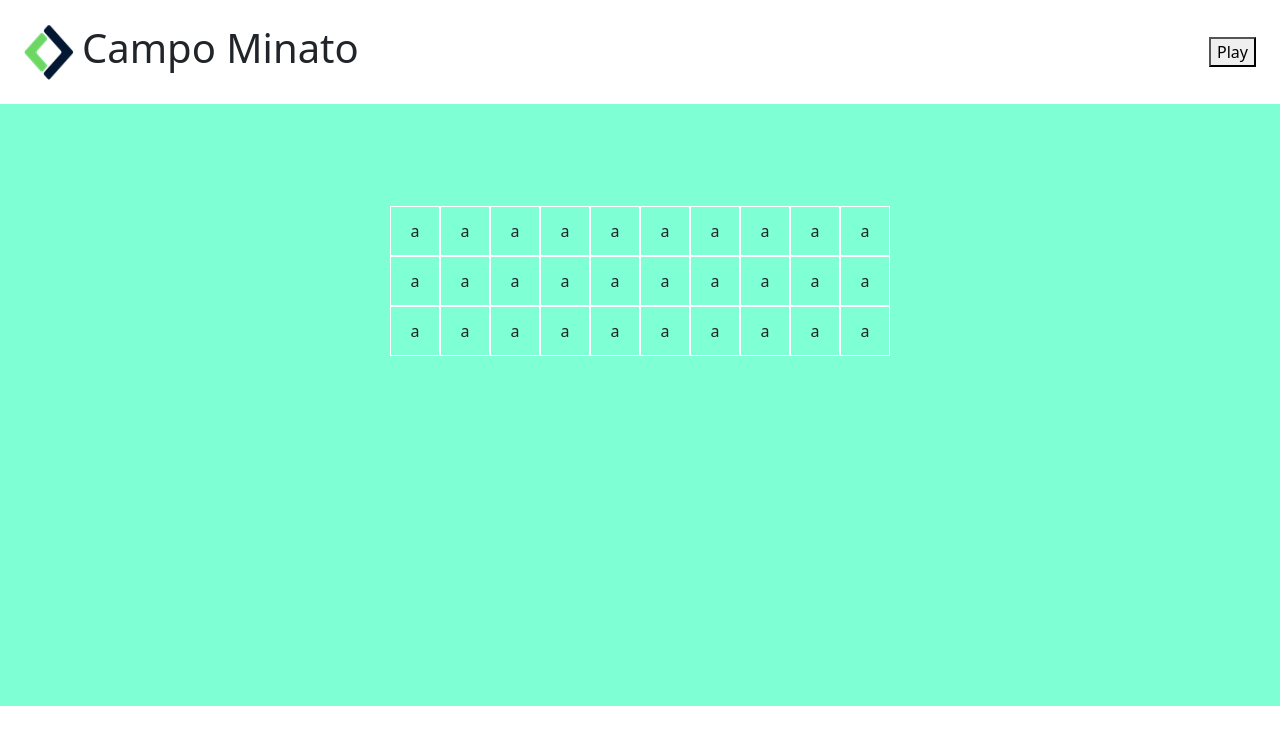
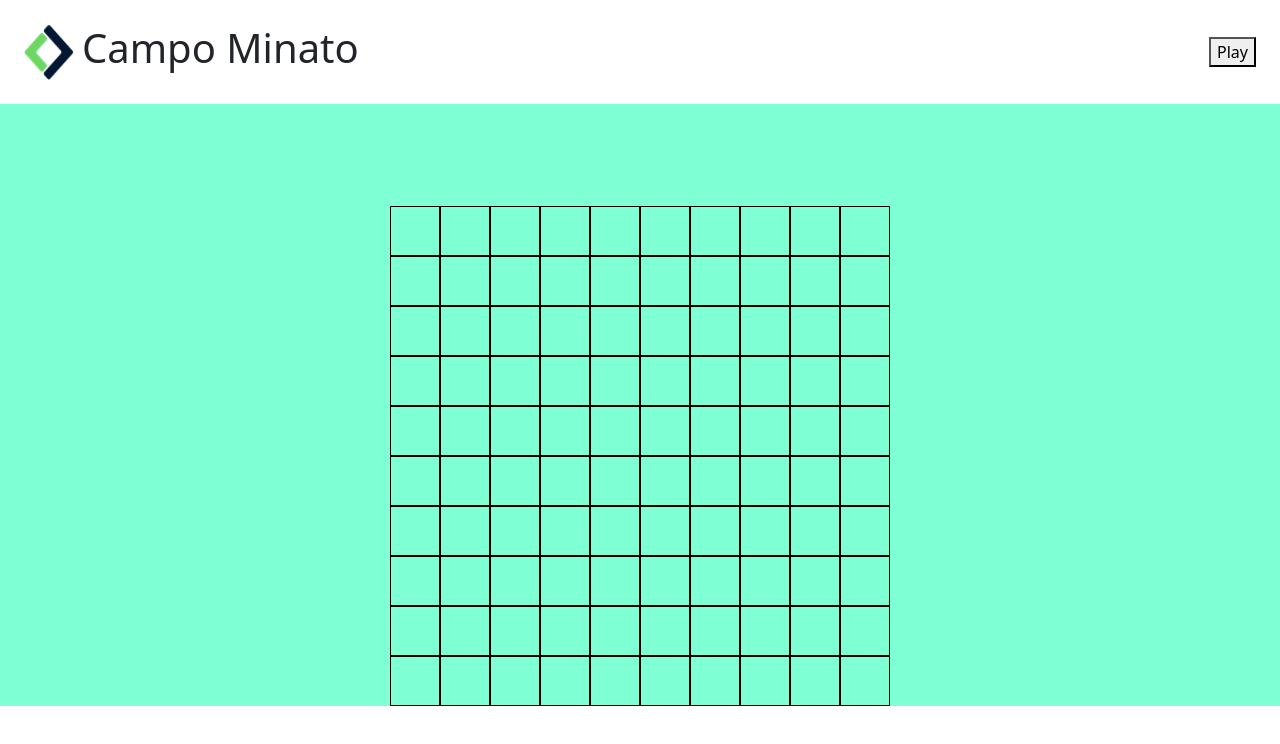
Before and after one commit to VictorGiuliano/js-campominato-grid, a plain HTML site: page index.html in a window 1280 px wide. Drawn offline with nearby package versions, Linux system fonts and the light colour scheme.

Commit message:
Create cell

```diff
--- a/index.html
+++ b/index.html
@@ -20,37 +20,8 @@
     </header>
     <main>
         <div class="container d-flex justify-content-center">
-            <div class="grid">
-                <div class="cell">a</div>
-                <div class="cell">a</div>
-                <div class="cell">a</div>
-                <div class="cell">a</div>
-                <div class="cell">a</div>
-                <div class="cell">a</div>
-                <div class="cell">a</div>
-                <div class="cell">a</div>
-                <div class="cell">a</div>
-                <div class="cell">a</div>
-                <div class="cell">a</div>
-                <div class="cell">a</div>
-                <div class="cell">a</div>
-                <div class="cell">a</div>
-                <div class="cell">a</div>
-                <div class="cell">a</div>
-                <div class="cell">a</div>
-                <div class="cell">a</div>
-                <div class="cell">a</div>
-                <div class="cell">a</div>
-                <div class="cell">a</div>
-                <div class="cell">a</div>
-                <div class="cell">a</div>
-                <div class="cell">a</div>
-                <div class="cell">a</div>
-                <div class="cell">a</div>
-                <div class="cell">a</div>
-                <div class="cell">a</div>
-                <div class="cell">a</div>
-                <div class="cell">a</div>
+            <div id="grid">
+
             </div>
         </div>
     </main>
--- a/script.js
+++ b/script.js
@@ -3,3 +3,18 @@ Ogni cella ha un numero progressivo, da 1 a 100.
 Ci saranno quindi 10 caselle per ognuna delle 10 righe.
 Quando l'utente clicca su ogni cella, la cella cliccata si colora di azzurro ed emetto un messaggio in console
  con il numero della cella cliccata.*/
+
+ const zone = document.getElementById('grid');
+
+ const col = 10;
+ const rows = 10;
+ const total = col * rows;
+
+ //Creazione delle celle
+ let cell = ` `;
+ for(let i=0;i<total;i++){
+    cell = document.createElement("div");
+    cell.classList.add('cell');
+    zone.appendChild(cell);
+ }
+ cell.innerHtml = "div";
--- a/style.css
+++ b/style.css
@@ -3,18 +3,22 @@ main{
     min-height: 600px;
     padding:8% 17% 0;
 }
-.grid{
+#grid{
     width: 500px;
     height: 500px;
     display: flex;
     flex-wrap: wrap;
     align-content: flex-start;
 }
-.grid .cell{
+#grid .cell{
     height: calc(100% / 10);
     width: calc(100% / 10);
-    border: 1px solid white;
+    color: black;
+    border: 1px solid black;
     justify-content: center;
     align-items: center;
     display: flex;
 }
+#grd .cell .clicked{
+    background-color: aqua;
+}
```
